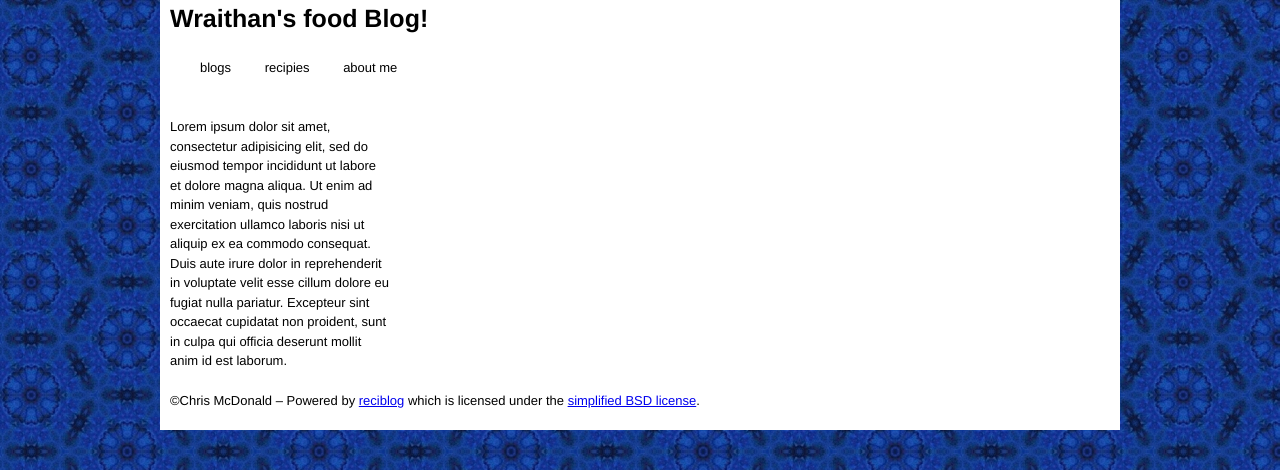
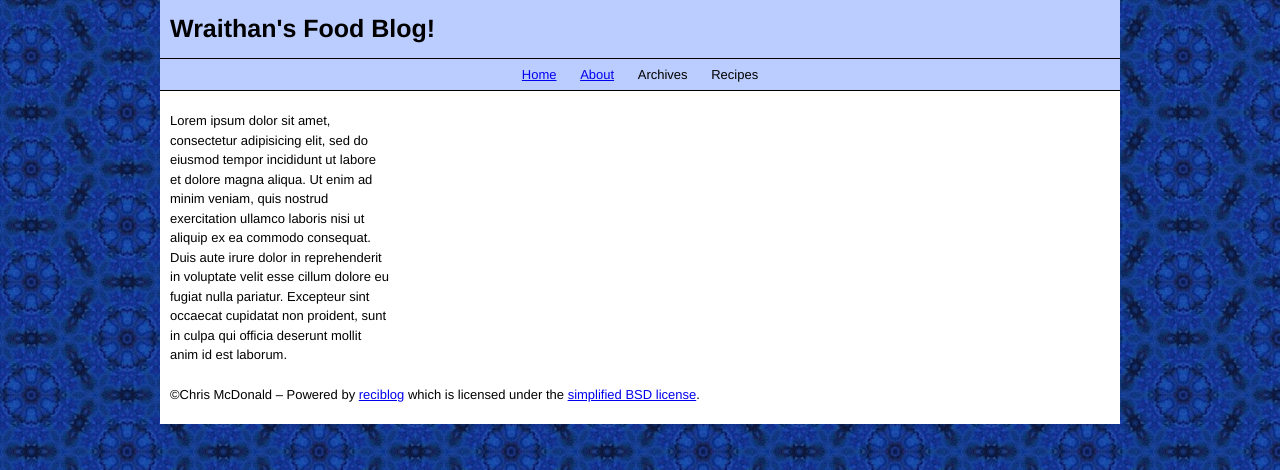
Before and after one commit to wraithan/reciblog, a Django app: template templates/base.html in a window 1280 px wide. Shown: the top 470 px of the page. Run offline with Django 3.2, Linux system fonts and the light colour scheme; the template is opened without the code that fills it, so the values that code supplies are empty.

Commit message:
about page and some styling

```diff
--- a/blog/urls.py
+++ b/blog/urls.py
@@ -3,5 +3,5 @@ from blog import views
 
 urlpatterns = patterns(
     '',
-    url(r'^$', views.blog_index, name='blog_index'),
+    url(r'^$', views.blog_index, name='index'),
 )
--- a/media/css/base.css
+++ b/media/css/base.css
@@ -1,12 +1,44 @@
+body {
+    background-image: url('/media/images/dark-blue-background.jpg');
+}
+
 #container {
     background-color: white;
 }
 
-body {
-    background-image: url('/media/images/dark-blue-background.jpg');
+#header {
+    width: 960px;
+    margin-left: 0;
+    margin-right: 0;
+    background-color: #BBCCFF;
+}
+
+#header h1 {
+    padding: 10px;
+    margin: 0px;
+}
+
+#menu_bar {
+    border: 0;
+    border-top: 1px solid black;
+    border-bottom: 1px solid black;
+    width: 960px;
+    margin-left: 0;
+    margin-right: 0;
+    text-align: center;
+    vertical-align: middle;
+    background-color: #BBCCFF;
+}
+
+#menu_list {
+    margin-bottom: 6px;
+    margin-top: 6px;
 }
 
 .menu_topic {
     display: inline;
     list-style-type: none;
+    margin-left: 0;
+    margin-right: 0;
+    padding: 12px 10px 13px;
 }
--- a/templates/base.html
+++ b/templates/base.html
@@ -12,13 +12,14 @@
   <body>
     <div class="container_12" id="container">
       <div class="grid_12" id="header">
-	<h1>Wraithan's food Blog!</h1>
+	<h1>Wraithan's Food Blog!</h1>
       </div>
       <div class="grid_12" id="menu_bar">
 	<ul id="menu_list">
-	  <li class="menu_topic">blogs</li>
-	  <li class="menu_topic">recipies</li>
-	  <li class="menu_topic">about me</li>
+	  <li class="menu_topic"><a href="{% url index %}">Home</a></li>
+	  <li class="menu_topic"><a href="{% url about %}">About</a></li>
+	  <li class="menu_topic">Archives</li>
+	  <li class="menu_topic">Recipes</li>
 	</ul>
       </div>
       <div class="grid_9" id="content">
--- a/urls.py
+++ b/urls.py
@@ -1,12 +1,14 @@
 from django.conf.urls.defaults import patterns, url, include
 from django.contrib import admin
 from django.conf import settings
+from django.views.generic.simple import direct_to_template
 
 admin.autodiscover()
 
 urlpatterns = patterns(
     '',
     url(r'^', include('reciblog.blog.urls')),
+    url(r'^about$', direct_to_template, {'template': 'about.html'}, name='about'),
     url(r'^admin/', include(admin.site.urls)),
 )
 
```
Also changed, not shown: templates/about.html (added, +10 -0 lines).
